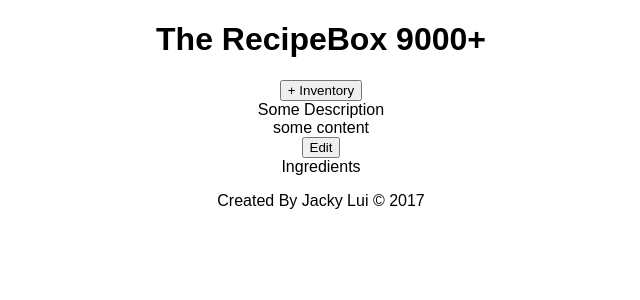
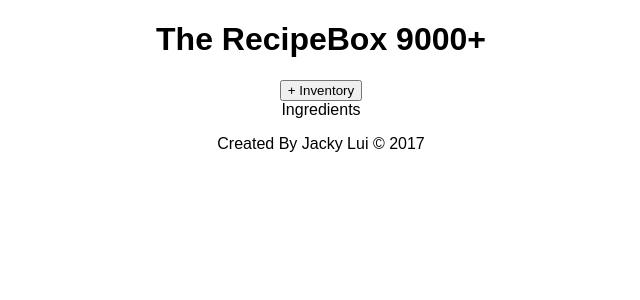
Before and after one commit to Recelis/recipebox, a React (Create React App) app: page / in a window 1280 px wide. Shown: the top 300 px of the page, without its empty margins (319-959 px from the left). Built offline with nearby package versions, Linux system fonts and the light colour scheme.

Commit message:
hiding using title button inventory

```diff
--- a/src/components/InventoryTable.js
+++ b/src/components/InventoryTable.js
@@ -29,10 +29,14 @@ class InventoryTable extends Component {
                     onClick={()=>this.clickedOpen()}
                 />
                 <Description
-
+                    opened = {this.state.opened}
                 />
-                <InventoryContent/>
-                <Edit/>
+                <InventoryContent
+                    opened = {this.state.opened}
+                />
+                <Edit
+                    opened = {this.state.opened}
+                />
             </div>
         )
     }
@@ -46,18 +50,21 @@ function Title(props){
 }
 
 function Description(props){
+    if (props.opened === false) return null;
     return (
         <div>Some Description</div>
     )
 }
 
 function InventoryContent(props){
+    if (props.opened === false) return null;
     return (
         <div>some content</div>
     )
 }
 
 function Edit(props){
+    if (props.opened === false) return null;
     return (
         <button>Edit</button>
     )
```
